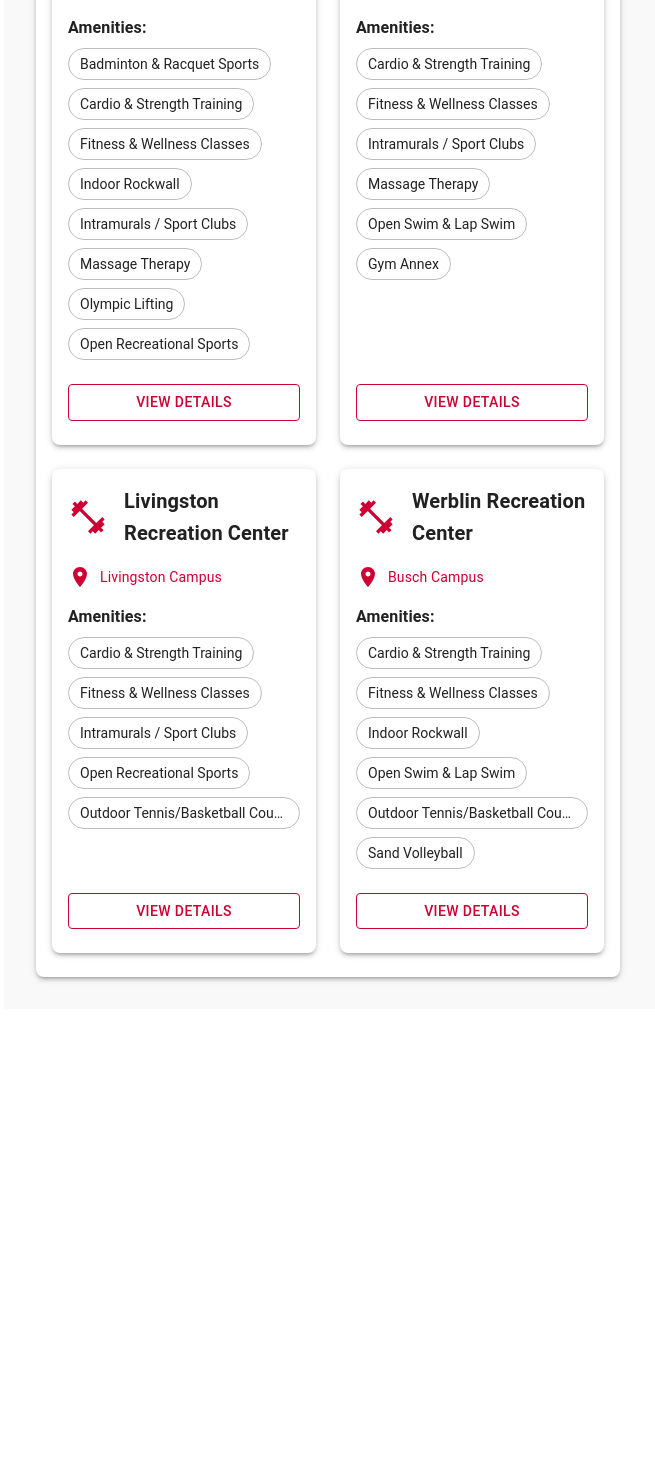
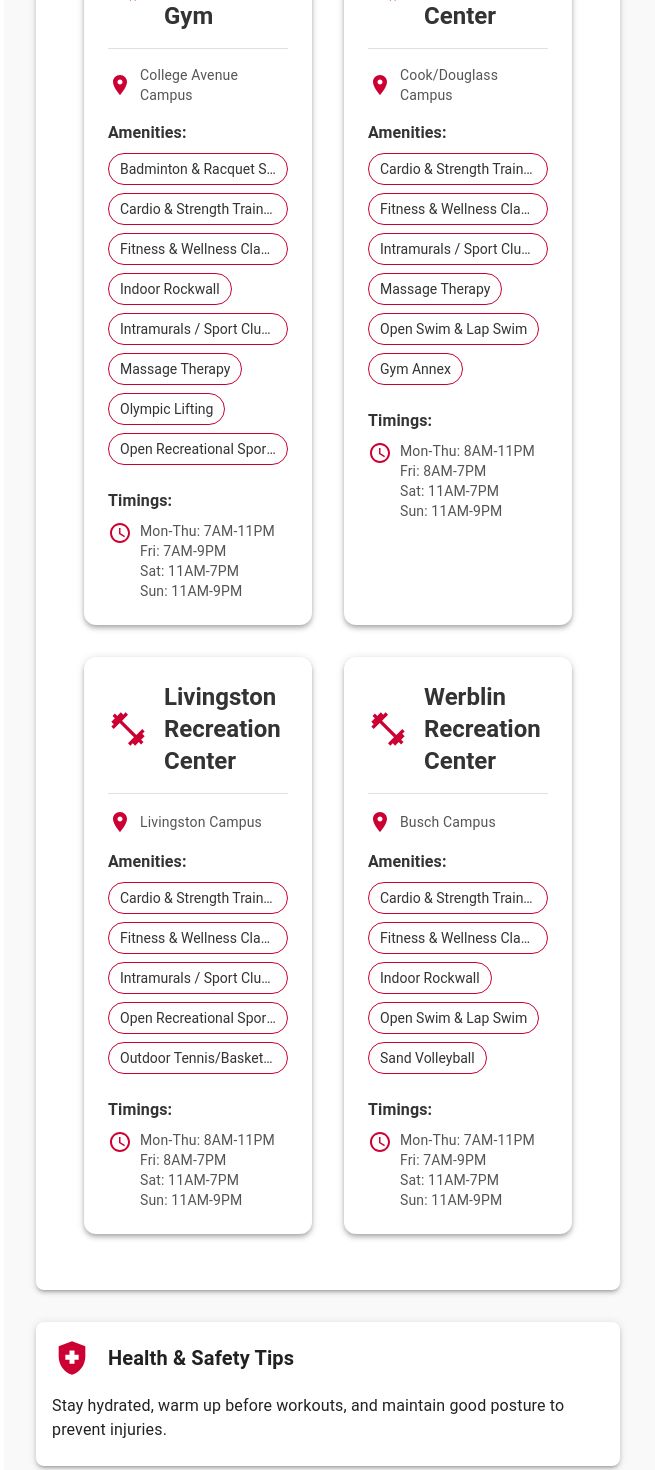
Before and after one commit to jordansalagala21/GymTribe, a React (Vite) app: page /dashboard in a window 1280 px wide. Shown: the part 360-1830 px from the top of the page, without its empty margins (4-659 px from the left). Before the commit the page ends 1377 px from the top, so only its background shows below. Built offline with nearby package versions, Linux system fonts and the light colour scheme; no server answers; the database is empty; sample sign-in values are in the browser's storage; a web font is replaced by a local one.

Commit message:
Updated code on dashboard

```diff
--- a/src/components/GymList.tsx
+++ b/src/components/GymList.tsx
@@ -5,48 +5,76 @@ import {
   Grid,
   Card,
   CardContent,
-  Button,
   Stack,
   Chip,
+  Divider,
 } from "@mui/material";
 import LocationOnIcon from "@mui/icons-material/LocationOn";
 import FitnessCenterIcon from "@mui/icons-material/FitnessCenter";
+import ScheduleIcon from "@mui/icons-material/Schedule";
 import { gyms } from "../data/gym";
+
+const gymTimings: { [key: string]: string[] } = {
+  "College Avenue Gym": [
+    "Mon-Thu: 7AM-11PM",
+    "Fri: 7AM-9PM",
+    "Sat: 11AM-7PM",
+    "Sun: 11AM-9PM",
+  ],
+  "Cook/Douglass Recreation Center": [
+    "Mon-Thu: 8AM-11PM",
+    "Fri: 8AM-7PM",
+    "Sat: 11AM-7PM",
+    "Sun: 11AM-9PM",
+  ],
+  "Livingston Recreation Center": [
+    "Mon-Thu: 8AM-11PM",
+    "Fri: 8AM-7PM",
+    "Sat: 11AM-7PM",
+    "Sun: 11AM-9PM",
+  ],
+  "Werblin Recreation Center": [
+    "Mon-Thu: 7AM-11PM",
+    "Fri: 7AM-9PM",
+    "Sat: 11AM-7PM",
+    "Sun: 11AM-9PM",
+  ],
+};
 
 const GymList: React.FC = () => {
   return (
-    <Grid container spacing={3}>
+    <Grid container spacing={4} sx={{ padding: 4 }}>
       {gyms.map((gym) => (
         <Grid item xs={12} md={6} key={gym.id}>
           <Card
             sx={{
-              boxShadow: 3,
-              borderRadius: 2,
-              height: "100%", // Ensure cards take up equal height
+              boxShadow: 4,
+              borderRadius: 3,
+              height: "100%",
               display: "flex",
               flexDirection: "column",
+              overflow: "hidden",
             }}
           >
-            <CardContent
-              sx={{ flexGrow: 1, display: "flex", flexDirection: "column" }}
-            >
+            <CardContent sx={{ padding: 3, flexGrow: 1 }}>
               {/* Gym Name */}
               <Stack direction="row" alignItems="center" spacing={2}>
                 <FitnessCenterIcon sx={{ fontSize: 40, color: "#CC0033" }} />
-                <Typography variant="h6" sx={{ fontWeight: "bold" }}>
+                <Typography
+                  variant="h5"
+                  sx={{ fontWeight: "bold", color: "#333" }}
+                >
                   {gym.name}
                 </Typography>
               </Stack>
 
+              {/* Divider */}
+              <Divider sx={{ marginY: 2 }} />
+
               {/* Location */}
-              <Stack
-                direction="row"
-                alignItems="center"
-                spacing={1}
-                sx={{ marginTop: 2 }}
-              >
+              <Stack direction="row" alignItems="center" spacing={1}>
                 <LocationOnIcon sx={{ color: "#CC0033" }} />
-                <Typography variant="body2" color="#CC0033">
+                <Typography variant="body2" sx={{ color: "#555" }}>
                   {gym.location}
                 </Typography>
               </Stack>
@@ -54,7 +82,7 @@ const GymList: React.FC = () => {
               {/* Amenities */}
               <Typography
                 variant="body1"
-                sx={{ marginTop: 2, fontWeight: "bold" }}
+                sx={{ marginTop: 2, fontWeight: "bold", color: "#333" }}
               >
                 Amenities:
               </Typography>
@@ -66,22 +94,41 @@ const GymList: React.FC = () => {
                     key={index}
                     label={amenity}
                     variant="outlined"
-                    sx={{ fontSize: "0.875rem" }}
+                    sx={{
+                      fontSize: "0.875rem",
+                      color: "#333",
+                      borderColor: "#CC0033",
+                    }}
                   />
                 ))}
               </Box>
 
-              {/* Spacer to push button to the bottom */}
-              <Box sx={{ flexGrow: 1 }} />
-
-              {/* View More Button */}
-              <Button
-                variant="outlined"
-                fullWidth
-                sx={{ marginTop: 3, borderColor: "#CC0033", color: "#CC0033" }}
+              {/* Gym Timings */}
+              <Typography
+                variant="body1"
+                sx={{ marginTop: 3, fontWeight: "bold", color: "#333" }}
               >
-                View Details
-              </Button>
+                Timings:
+              </Typography>
+              <Stack
+                direction="row"
+                alignItems="flex-start"
+                spacing={1}
+                sx={{ marginTop: 1 }}
+              >
+                <ScheduleIcon sx={{ color: "#CC0033" }} />
+                <Box>
+                  {gymTimings[gym.name]?.map((timing, index) => (
+                    <Typography
+                      key={index}
+                      variant="body2"
+                      sx={{ color: "#555" }}
+                    >
+                      {timing}
+                    </Typography>
+                  ))}
+                </Box>
+              </Stack>
             </CardContent>
           </Card>
         </Grid>
--- a/src/data/gym.ts
+++ b/src/data/gym.ts
@@ -49,7 +49,6 @@ export const gyms = [
         "Fitness & Wellness Classes",
         "Indoor Rockwall",
         "Open Swim & Lap Swim",
-        "Outdoor Tennis/Basketball Courts",
         "Sand Volleyball",
       ],
     },
--- a/src/pages/Dashboard.tsx
+++ b/src/pages/Dashboard.tsx
@@ -22,6 +22,7 @@ import Navbar from "../components/Navbar";
 import GymList from "../components/GymList";
 import FitnessCenterIcon from "@mui/icons-material/FitnessCenter";
 import PeopleAltIcon from "@mui/icons-material/PeopleAlt";
+import HealthAndSafetyIcon from "@mui/icons-material/HealthAndSafety";
 import YourFriends from "../components/YourFriends";
 import FriendSuggestions from "../components/FriendSuggestions";
 import { useNavigate } from "react-router-dom";
@@ -98,6 +99,7 @@ const Dashboard: React.FC = () => {
         </Typography>
 
         <Grid container spacing={4}>
+          {/* Explore Gyms Section */}
           <Grid item xs={12} md={6}>
             <Card sx={{ boxShadow: 3, borderRadius: 2 }}>
               <CardContent>
@@ -143,6 +145,33 @@ const Dashboard: React.FC = () => {
               </CardContent>
             </Card>
           </Grid>
+
+          {/* Health Tips Section */}
+          <Grid item xs={12} md={6}>
+            <Card sx={{ boxShadow: 3, borderRadius: 2 }}>
+              <CardContent>
+                <Stack
+                  direction="row"
+                  alignItems="center"
+                  spacing={2}
+                  sx={{ marginBottom: 2 }}
+                >
+                  <HealthAndSafetyIcon
+                    sx={{ fontSize: 40, color: "#CC0033" }}
+                  />
+                  <Typography variant="h6" sx={{ fontWeight: "bold" }}>
+                    Health & Safety Tips
+                  </Typography>
+                </Stack>
+                <Typography>
+                  Stay hydrated, warm up before workouts, and maintain good
+                  posture to prevent injuries.
+                </Typography>
+              </CardContent>
+            </Card>
+          </Grid>
+
+          {/* Fitness Articles Section */}
         </Grid>
       </Box>
     </Box>
```
